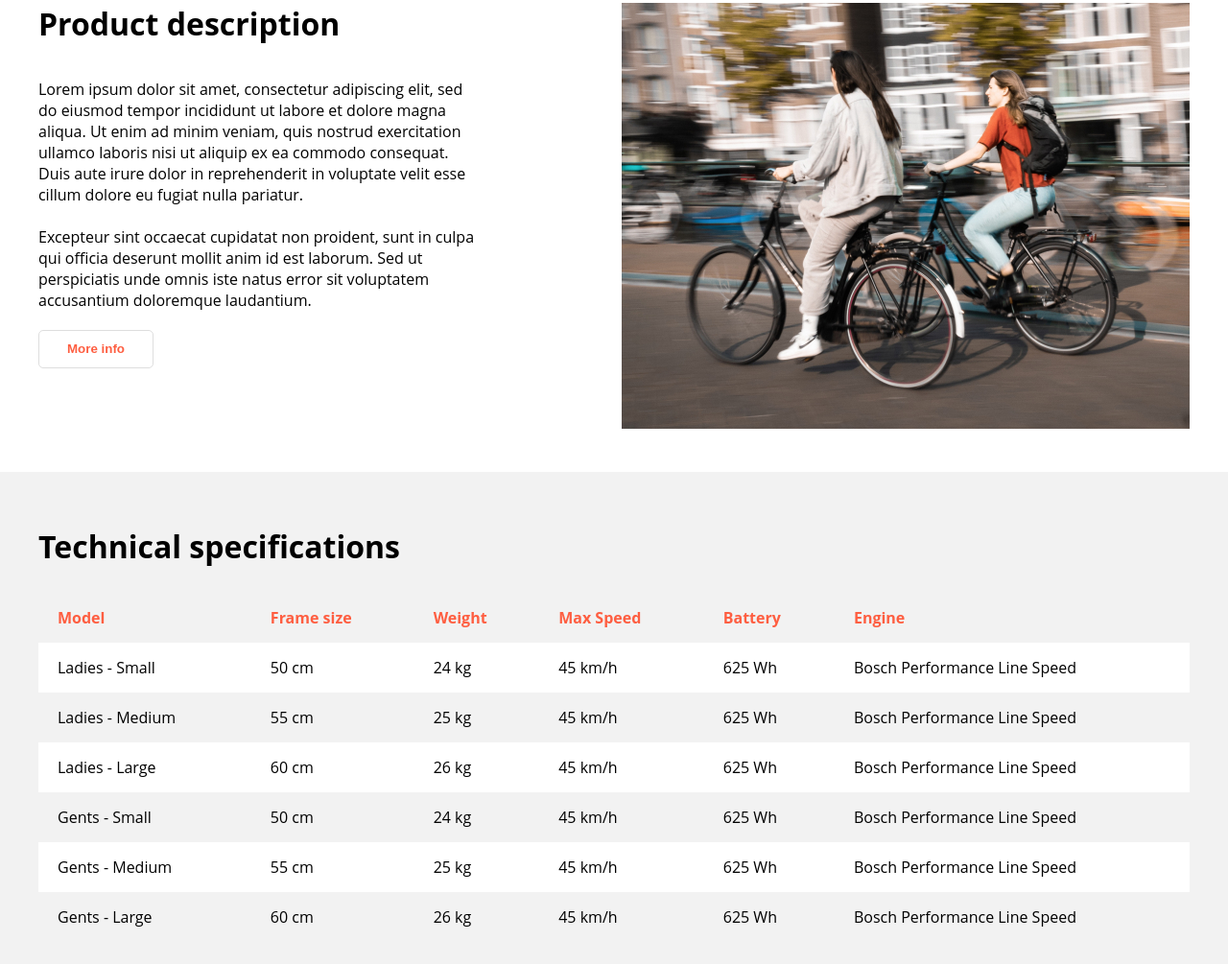
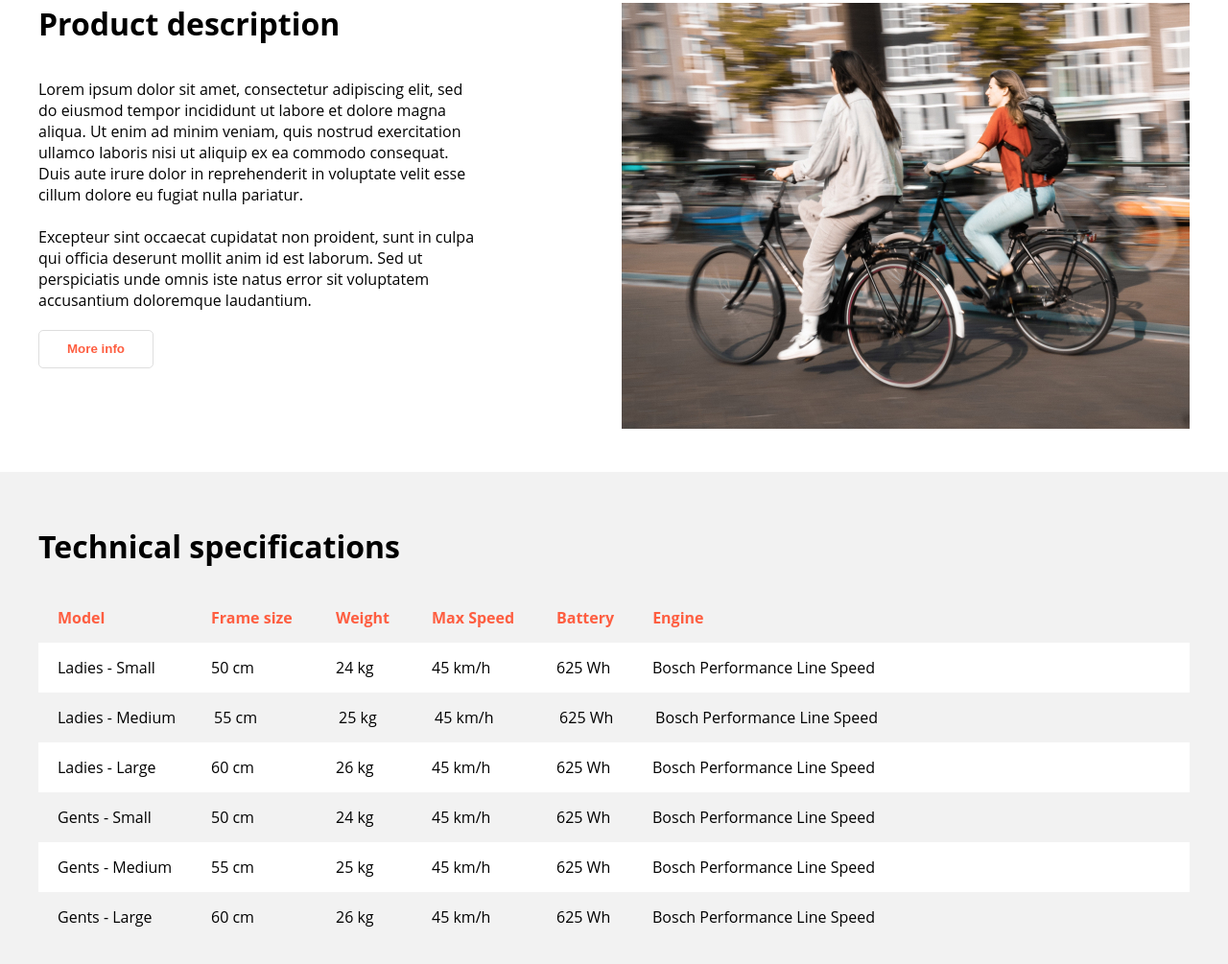
Before and after one commit to MSamardzija/single-page, a plain HTML site: page index.html in a window 1280 px wide. Shown: the part 789-1794 px from the top of the page at 96% size. Drawn offline with Linux system fonts and the light colour scheme.

Commit message:
Table update

```diff
--- a/style.css
+++ b/style.css
@@ -117,7 +117,7 @@ textarea:focus {
 
 .header__center-search input {
     height: 40px;
-    min-width: 200px;
+    min-width: 196px;
     background: var(--bg-secondary-color);
     padding: 15px;
     border: none;
@@ -335,6 +335,10 @@ textarea:focus {
     }
 
     .product__item-order {
+        margin-top: 20px;
+    }
+
+    .product__item-order {
         max-width: 100%
     }
 }
@@ -342,6 +346,10 @@ textarea:focus {
 @media screen and (max-width: 576px) {
     .product__item-image a {
         padding: 15px;
+    }
+
+    .product__item-order {
+        padding: 10px 22px 32px 22px;
     }
 }
 
@@ -439,6 +447,10 @@ hr {
     width: 100%;
 }
 
+.table__data tr {
+    display: flex;
+}
+
 .table__data table th {
     color: var(--primary-color);
     padding: 15px 20px;
@@ -453,6 +465,26 @@ hr {
 
 .table__data tbody tr:nth-child(2n+1) {
     background: #FFF;
+}
+
+/* Fixed cell values */
+.table__data tr td:nth-of-type(1),
+.table__data tr th:nth-of-type(1) {
+    min-width: 160px;
+}
+
+.table__data tr td:nth-of-type(2),
+.table__data tr th:nth-of-type(2),
+.table__data tr td:nth-of-type(4),
+.table__data tr th:nth-of-type(4) {
+    min-width: 130px;
+}
+
+.table__data tr td:nth-of-type(3),
+.table__data tr th:nth-of-type(3),
+.table__data tr td:nth-of-type(5),
+.table__data tr th:nth-of-type(5) {
+    min-width: 100px;
 }
 
 /* Modal */
```
